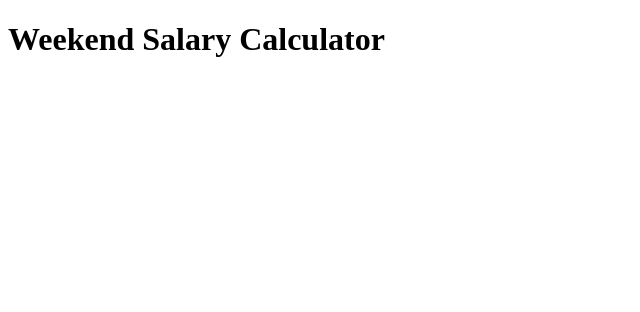
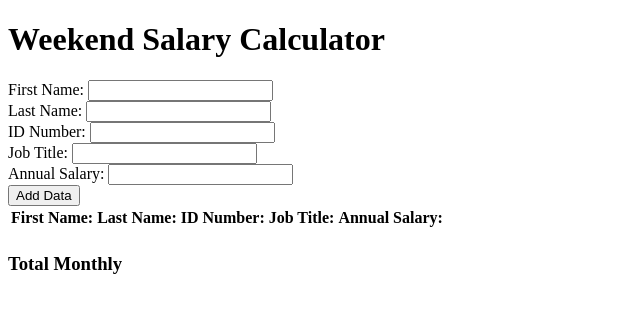
Before and after one commit to mineralsun/weekend-salary-calculator-E, a plain HTML site: page index.html in a window 1280 px wide. Shown: the whole page, without its empty margins (0-640 px from the left). Drawn offline with Linux system fonts and the light colour scheme.

Commit message:
this one isn't just to pad my commit numbers for the assignment. I just have to step away for a few hours and want to save to be safe. added some logic and finished up most of the HTML for now! I feel like things are starting to click!

```diff
--- a/client.js
+++ b/client.js
@@ -0,0 +1,8 @@
+console.log('Yo waddup');
+//Possible Global Variabls?
+
+function submitForm(event) {
+    console.log(submitForm);
+    event.preventDefault();
+
+}
--- a/index.html
+++ b/index.html
@@ -12,12 +12,36 @@
     </header>
     <div id="content">
         <form class="salary-form" onsubmit="submitForm(event)">
+            First Name: <input id="firstName-input" type="text" /> <br />
+            Last Name: <input id="lastName-input" type="text" /> <br />
+            ID Number: <input id="idNumber-input" type="number" /> <br />
+            Job Title: <input id="jobTitle-input" type="text" /> <br />
+            Annual Salary: <input id="salary-input" type="number" /> <br />
+            <input type="submit" value="Add Data" />
+        </form>
+        <table id="employee-information-labels">
+            <thead>
+                <tr>
+                    <th>First Name:</th>
+                    <th>Last Name:</th>
+                    <th>ID Number:</th>
+                    <th>Job Title:</th>
+                    <th>Annual Salary:</th>
+                </tr>
+            </thead>
+            <tbody id="employee-information-output"> <!--a function will actually add this
+            information to the DOM, this currently is just to mark a place!-->
+                <tr>
+                    <td>
 
-        </form>
-        <table id="employee-information">
-
+                    </td>
+                </tr>
+            </tbody>
 
         </table>
+        <div>
+            <h3>Total Monthly</h3>
+        </div>
 
     </div>
 </body>
```
